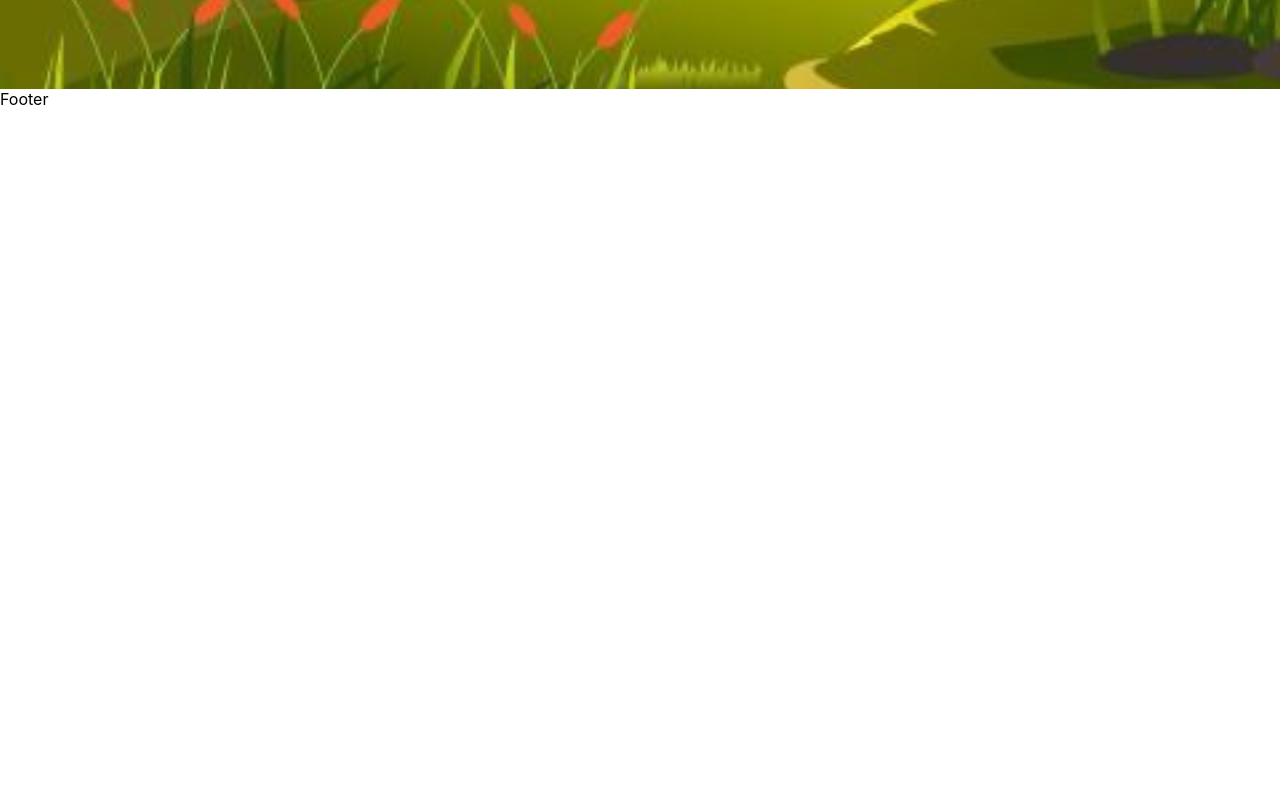
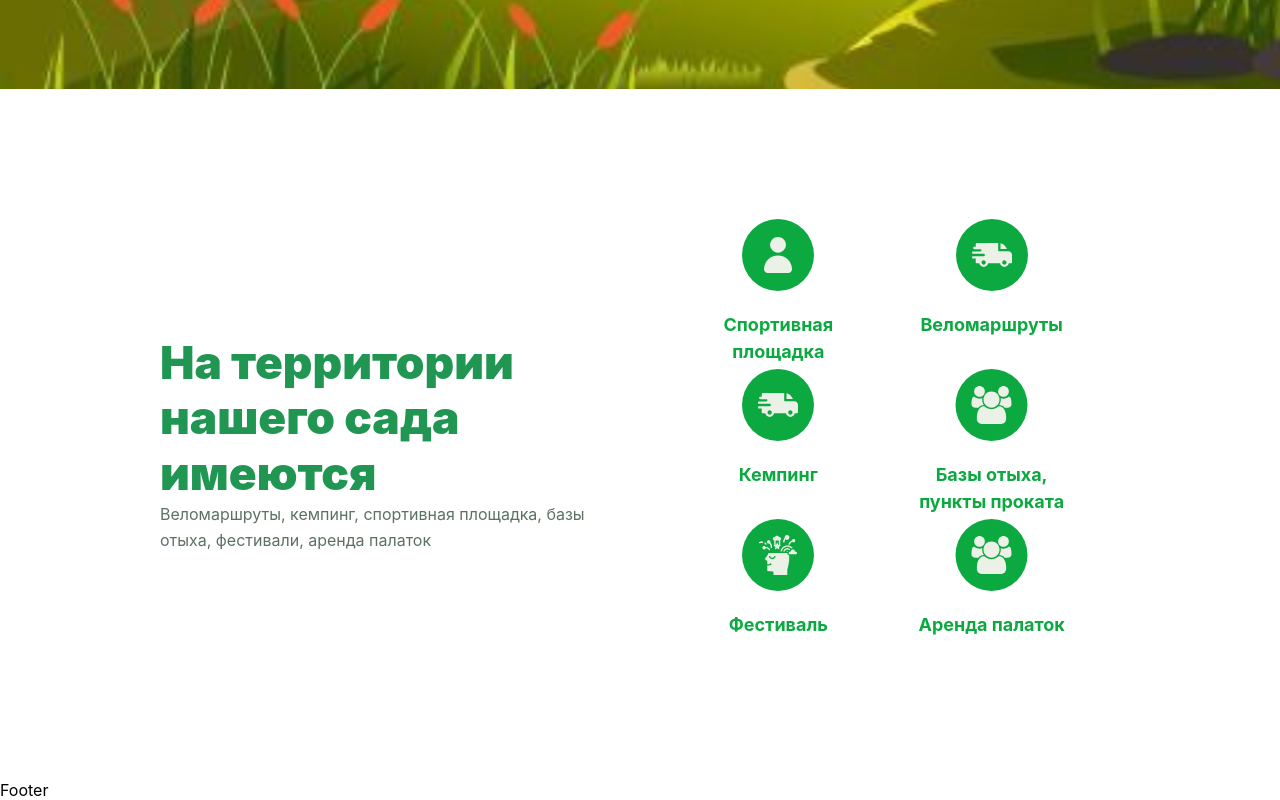
Before and after one commit to PasterIvan/garden, a React (Create React App) app: page /#/main in a window 1280 px wide. Shown: the part 787-1587 px from the top of the page. Before the commit the page ends 896 px from the top, so only its background shows below. Built offline with nearby package versions, Linux system fonts and the light colour scheme.

Commit message:
Main: Picture, Info готово с адаптацией

```diff
--- a/src/components/c2-Body/b1-Main/Main.tsx
+++ b/src/components/c2-Body/b1-Main/Main.tsx
@@ -12,8 +12,8 @@ export const Main = () => {
     return (
         <div className={style.main}>
            <Picture/>
-            {/* <Info/>
-            <GardenPlan/>
+            <Info/>
+            {/* <GardenPlan/>
             <Cards/>
             <Gardener/>
             <Festival/>
--- a/src/components/c2-Body/b1-Main/m2-Info/Icons/Icons.module.css
+++ b/src/components/c2-Body/b1-Main/m2-Info/Icons/Icons.module.css
@@ -1,7 +1,7 @@
 .icons {
    width: 100%;
    display: flex;
-   justify-content: space-between;
+   justify-content: space-evenly;
    align-content: space-between;
    flex-wrap: wrap;
 }
--- a/src/components/c2-Body/b1-Main/m2-Info/Info.module.css
+++ b/src/components/c2-Body/b1-Main/m2-Info/Info.module.css
@@ -1,11 +1,11 @@
 .info {
-    width: 100%;
-    margin: 130px 0 111px 0;
+    width: 75%;
+    margin: 130px auto 111px auto;
     display: flex;
     justify-content: space-between;
     align-items: center;
 }
-@media (max-width: 960px) {
+@media (max-width: 906px) {
     .info {
         flex-direction: column;
     }
--- a/src/components/c2-Body/b1-Main/m2-Info/Text/Text.module.css
+++ b/src/components/c2-Body/b1-Main/m2-Info/Text/Text.module.css
@@ -3,6 +3,7 @@
     display: flex;
     flex-direction: column;
     justify-content: space-between;
+
 }
 
 .title {
@@ -25,12 +26,18 @@
 
 
 }
-
-@media (max-width: 960px) {
+@media (min-width: 1024px) {
+    .header {
+        padding-right: 20px;
+    }
+}
+@media (max-width: 906px) {
     .title {
         text-align: center;
     }
-
+    .header {
+        margin: 0;
+    }
     .text {
         text-align: center;
         margin-bottom: 50px;
```
